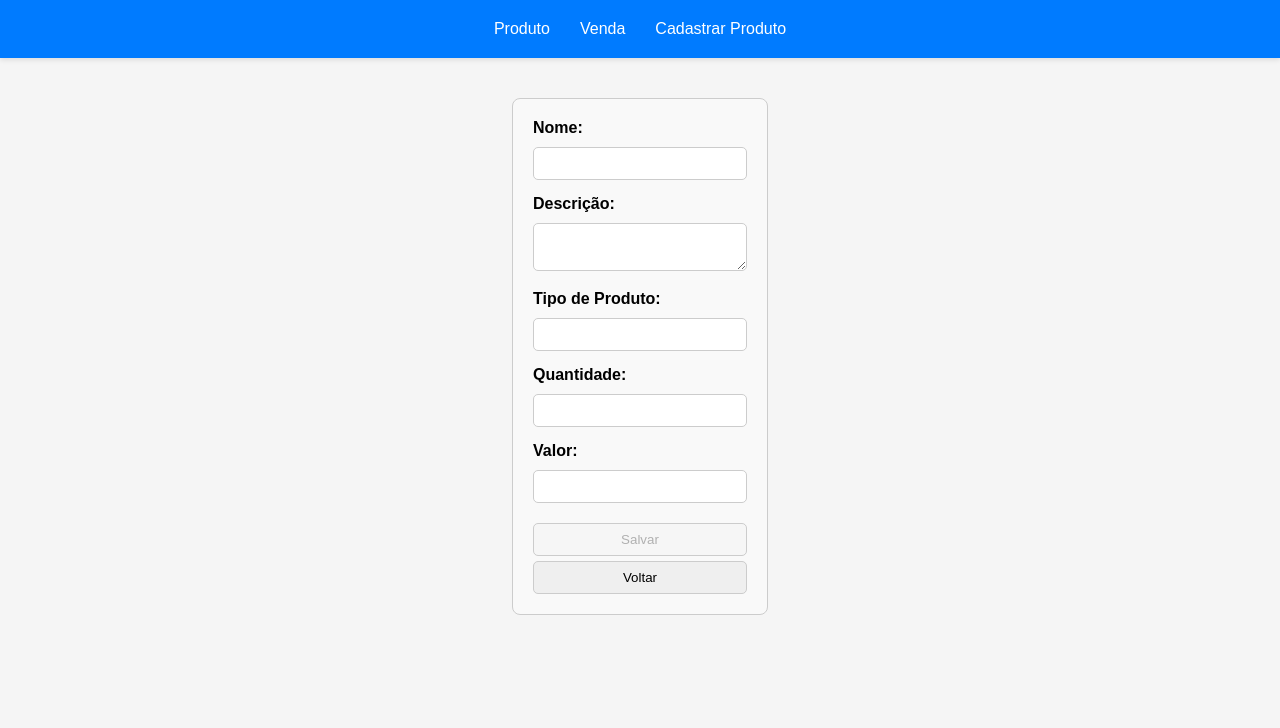
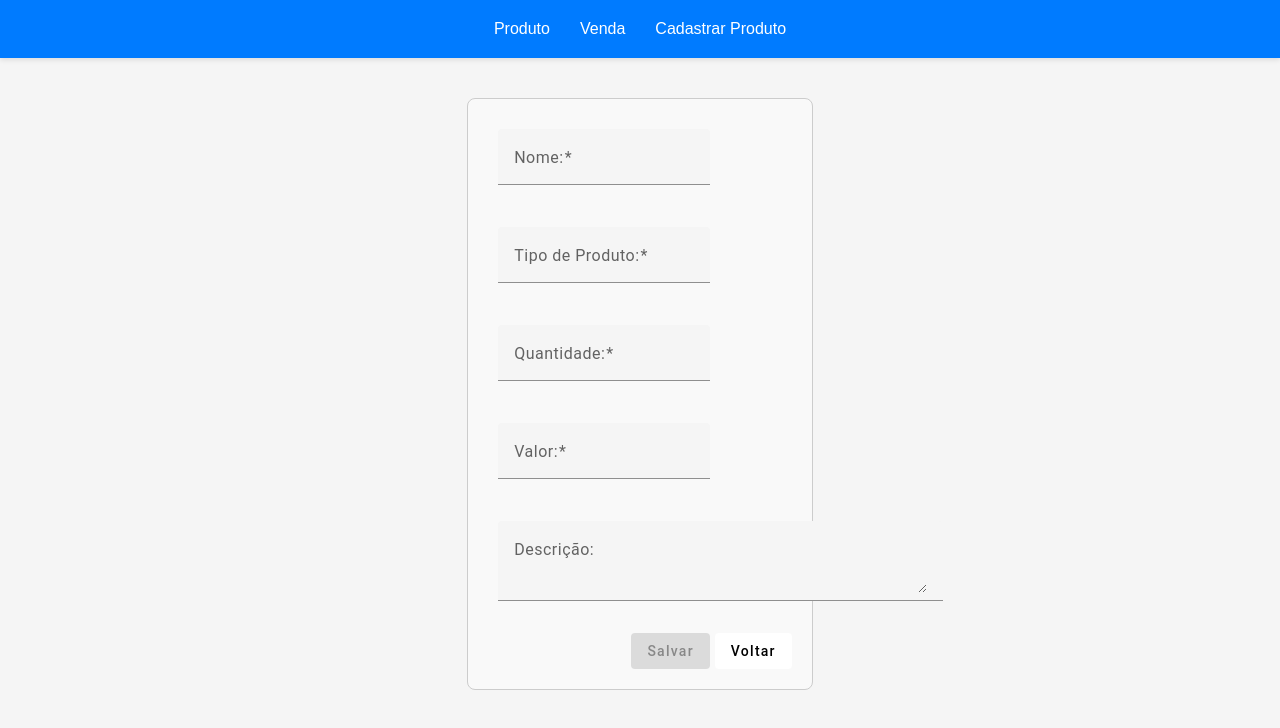
Before and after one commit to gefitz/ProjetoAngularC-, an Angular app in the folder Angular/: page /Produto/Cadastrar in a window 1280 px wide. Shown: the top 728 px of the page. Built offline with nearby package versions, Linux system fonts and the light colour scheme.

Commit message:
Alterado form do cadastro para esta recebendo angular material

```diff
--- a/Angular/angular.json
+++ b/Angular/angular.json
@@ -27,7 +27,8 @@
               }
             ],
             "styles": [
-              "src/styles.css"
+              "src/styles.css",
+              "./node_modules/@angular/material/prebuilt-themes/indigo-pink.css"
             ],
             "scripts": [],
             "server": "src/main.server.ts",
--- a/Angular/src/app/app.config.ts
+++ b/Angular/src/app/app.config.ts
@@ -5,7 +5,14 @@ import { routes } from './app.routes';
 import { provideClientHydration } from '@angular/platform-browser';
 import { provideHttpClient, withFetch } from '@angular/common/http';
 import { DatePipe } from '@angular/common';
+import { provideAnimations } from '@angular/platform-browser/animations';
+
 
 export const appConfig: ApplicationConfig = {
-  providers: [provideZoneChangeDetection({ eventCoalescing: true }), provideRouter(routes), provideClientHydration(),provideHttpClient(withFetch()),DatePipe]
+  providers: [provideZoneChangeDetection({ eventCoalescing: true }),
+    provideRouter(routes),
+    provideClientHydration(),
+    provideHttpClient(withFetch()),
+    DatePipe,
+  provideAnimations()]
 };
--- a/Angular/src/app/components/cadastrar-produto/cadastrar-produto.component.css
+++ b/Angular/src/app/components/cadastrar-produto/cadastrar-produto.component.css
@@ -1,35 +1,19 @@
 .form-container {
-    width: 20vw;
     margin: 20px auto;
     padding: 20px;
     border: 1px solid #ccc;
     border-radius: 8px;
     background: #f9f9f9;
+    width: 27vw;
   }
-
-  .form-group {
-    margin-bottom: 15px;
+  .form-field{
+    margin: 5px;
+    padding: 5px;
   }
-
-  label {
-    display: block;
-    margin-bottom: 5px;
-    font-weight: bold;
+  .w400{
+    width: 455px;
   }
-
-  input, textarea, select, button {
-    width: 100%;
-    padding: 8px;
-    box-sizing: border-box;
-    margin-top: 5px;
-    border: 1px solid #ccc;
-    border-radius: 5px;
+  .btn-form{
+    display: flex;
+    justify-content: end;
   }
-
-  small {
-    color: red;
-    font-size: 12px;
-  }
-  button:hover{
-    cursor: pointer;
-  }
--- a/Angular/src/app/components/cadastrar-produto/cadastrar-produto.component.html
+++ b/Angular/src/app/components/cadastrar-produto/cadastrar-produto.component.html
@@ -1,64 +1,52 @@
 <div class="form-container">
     <form [formGroup]="produtoForm" (ngSubmit)="salvarProduto()">
-      <input id="idProduto" formControlName="idProduto" hidden>
-      <div class="form-group">
-        <label for="nome">Nome:</label>
-        <input id="nome" formControlName="nome" type="text" class="form-control" />
-        <small>
+      <mat-form-field class="form-field">
+        <input id="idProduto" formControlName="idProduto" hidden>
+          <mat-label for="nome">Nome:</mat-label>
+          <input matInput id="nome" formControlName="nome" type="text" class="form-control" />
+          <mat-error>O nome é obrigatório e deve ter no máximo 50 caracteres.</mat-error>
+      </mat-form-field>
 
-          @if (produtoForm.get('nome')?.invalid && produtoForm.get('nome')?.touched) {
+        <mat-form-field class="form-field">
 
-            O nome é obrigatório e deve ter no máximo 50 caracteres.
-          }
-        </small>
-      </div>
+          <mat-label for="tpProduto">Tipo de Produto:</mat-label>
+          <input matInput id="tpProduto" formControlName="tpProduto" type="text" class="form-control" />
+          <mat-error>
+              O tipo de produto é obrigatório.
+          </mat-error>
 
-      <div class="form-group">
-        <label for="descricao">Descrição:</label>
-        <textarea id="descricao" formControlName="descricao" class="form-control"></textarea>
-        <small>
-        @if(produtoForm.get('descricao')?.invalid && produtoForm.get('descricao')?.touched){
+        </mat-form-field>
 
-            A descrição é obrigatória e deve ter no máximo 200 caracteres.
-          }
-        </small>
+        <mat-form-field class="form-field">
 
-      </div>
+          <mat-label for="qtdProduto">Quantidade:</mat-label>
+          <input matInput id="qtdProduto" formControlName="qtdProduto" type="number" class="form-control" />
+          <mat-error>
+              A quantidade deve ser no mínimo 1
+          </mat-error>
+      </mat-form-field>
 
-      <div class="form-group">
-        <label for="tpProduto">Tipo de Produto:</label>
-        <input id="tpProduto" formControlName="tpProduto" type="text" class="form-control" />
-        <small>
-          @if(produtoForm.get('tpProduto')?.invalid && produtoForm.get('tpProduto')?.touched){
+        <mat-form-field class="form-field">
 
-          O tipo de produto é obrigatório.
-        }
-      </small>
-
-      </div>
-
-      <div class="form-group">
-        <label for="qtdProduto">Quantidade:</label>
-        <input id="qtdProduto" formControlName="qtdProduto" type="number" class="form-control" />
-        <small>
-        @if(produtoForm.get('qtdProduto')?.invalid && produtoForm.get('qtdProduto')?.touched){
-            A quantidade deve ser no mínimo 1.
-          }
-        </small>
-      </div>
-
-      <div class="form-group">
-        <label for="vlrProduto">Valor:</label>
-        <input id="vlrProduto" formControlName="vlrProduto" type="number" class="form-control" />
-        <small>
-        @if(produtoForm.get('vlrProduto')?.invalid && produtoForm.get('vlrProduto')?.touched){
+          <mat-label for="vlrProduto">Valor:</mat-label>
+          <input matInput id="vlrProduto" formControlName="vlrProduto" type="number" class="form-control" />
+          <mat-error>
 
             O valor deve ser maior que 0.
-          }
-        </small>
+          </mat-error>
 
-      </div>
-      <button type="submit" [disabled]="!produtoForm.valid">Salvar</button>
-      <button type="button" routerLink="">Voltar</button>
-    </form>
-  </div>
+
+        </mat-form-field>
+        <mat-form-field class="form-field w400">
+          <mat-label for="descricao">Descrição:</mat-label>
+          <textarea matInput id="descricao" formControlName="descricao" class="form-control"></textarea>
+          <mat-error> descrição é obrigatória e deve ter no máximo 200 caracteres.</mat-error>
+        </mat-form-field>
+        <br>
+        <div class="btn-form">
+
+          <button mat-flat-button type="submit" [disabled]="!produtoForm.valid" color="primary" style="margin-right: 5px;">Salvar</button>
+          <button mat-flat-button type="button" routerLink="" color="sencudary">Voltar</button>
+        </div>
+      </form>
+    </div>
--- a/Angular/src/app/components/cadastrar-produto/cadastrar-produto.component.ts
+++ b/Angular/src/app/components/cadastrar-produto/cadastrar-produto.component.ts
@@ -1,15 +1,18 @@
-import { Component } from '@angular/core';
+import { ChangeDetectionStrategy, Component } from '@angular/core';
 import { FormControl,FormGroup, Validators,ReactiveFormsModule  } from "@angular/forms"
-import { DatePipe } from '@angular/common';
 import { ProdutoModel } from '../../Models/Produto.model';
 import { ApiService } from '../../Services/api.service';
 import { Router,RouterLink } from '@angular/router';
+import {MatFormFieldModule} from '@angular/material/form-field';
+import {MatInputModule} from '@angular/material/input';
+import {MatButtonModule} from '@angular/material/button';
 @Component({
   selector: 'app-cadastrar-produto',
   standalone: true,
-  imports: [ReactiveFormsModule,RouterLink],
+  imports: [ReactiveFormsModule,RouterLink,MatFormFieldModule,MatInputModule,MatButtonModule],
   templateUrl: './cadastrar-produto.component.html',
-  styleUrl: './cadastrar-produto.component.css'
+  styleUrl: './cadastrar-produto.component.css',
+  changeDetection: ChangeDetectionStrategy.OnPush
 })
 export class CadastrarProdutoComponent {
   produtoForm: FormGroup;
```
